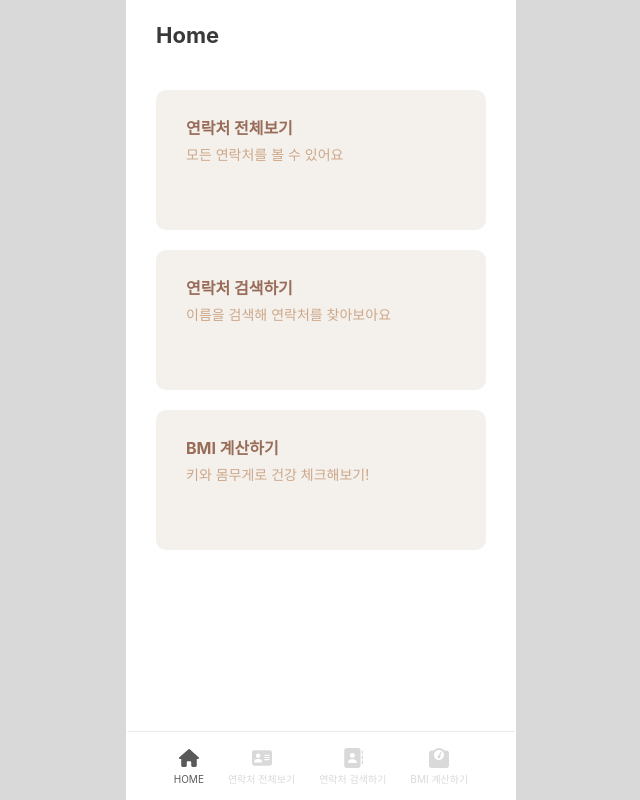
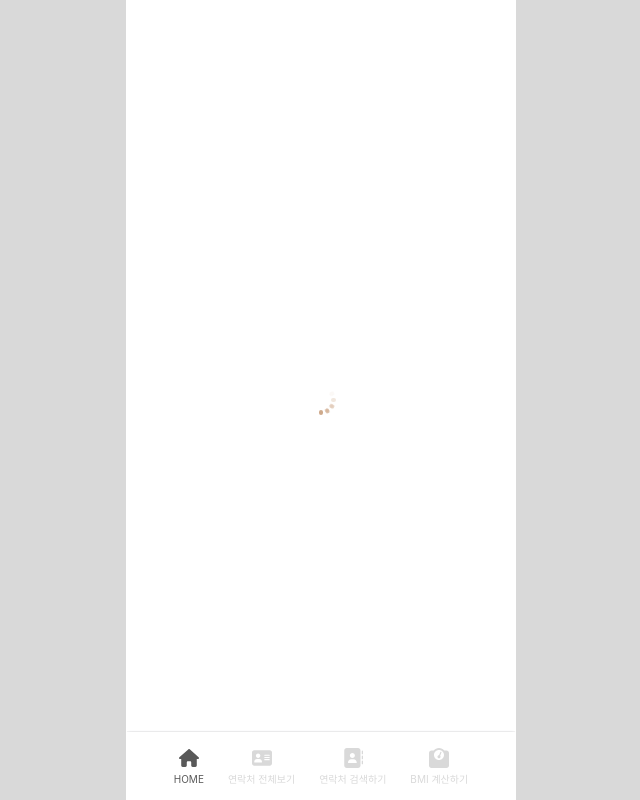
Before and after one commit to zellytozelly/next-tel-bmi-list, a Next.js app: page / in a window 1280 px wide. Shown: the whole page, without its empty margins (319-959 px from the left). Built offline with nearby package versions, Linux system fonts and the light colour scheme; a web font is replaced by a local one.

Commit message:
Feat: Add loading spinner

```diff
--- /dev/null
+++ b/components/common/Spinner.tsx
@@ -0,0 +1,61 @@
+import { colors } from '@/styles/colors';
+import { css, keyframes } from '@emotion/react';
+import styled from '@emotion/styled';
+import { memo } from 'react';
+
+const SPINNER_COUNT = 12;
+
+const Spinner = () => {
+  return (
+    <SpinnerBox>
+      {Array.from({ length: SPINNER_COUNT }, (empty, i) => (
+        <Circle key={`circle_${i}`} index={i} />
+      ))}
+    </SpinnerBox>
+  );
+};
+
+const circleFadeDelayKeyframes = keyframes`
+  0% { opacity: 1; }
+  50%, 100% { opacity: 0; }
+`;
+
+const SpinnerBox = styled.div`
+  position: relative;
+  width: 30px;
+  height: 30px;
+`;
+
+interface CircleProps {
+  index: number;
+}
+
+const Circle = styled.span<CircleProps>`
+  position: absolute;
+  left: 0;
+  top: 0;
+  width: 100%;
+  height: 100%;
+
+  &:before {
+    content: '';
+    display: block;
+    margin: 0 auto;
+    width: 15%;
+    height: 15%;
+    background-color: ${colors.COFFEE_ORANGE};
+    border-radius: 100%;
+    animation: ${circleFadeDelayKeyframes} 1.2s infinite ease-in-out both;
+  }
+
+  ${({ index }) =>
+    index !== 0 &&
+    css`
+      transform: rotate(${30 * index}deg);
+      &:before {
+        animation-delay: ${((SPINNER_COUNT - index) / 10) * -1}s;
+      }
+    `}
+`;
+
+export default memo(Spinner);
--- a/pages/_app.tsx
+++ b/pages/_app.tsx
@@ -1,6 +1,7 @@
-import { useState } from 'react';
+import { useEffect, useState } from 'react';
 import type { AppProps } from 'next/app';
 import Head from 'next/head';
+import { Router } from 'next/router';
 import { DehydratedState, Hydrate, QueryClient, QueryClientProvider } from 'react-query';
 import { ReactQueryDevtools } from 'react-query/devtools';
 import styled from '@emotion/styled';
@@ -10,11 +11,33 @@ import '@/styles/reset.css';
 
 import { FNB } from '@/components/fnb';
 import { DEPLOY_URL } from '@/constant';
+import Spinner from '@/components/common/Spinner';
 
 const META_DATA = { title: '해피문데이', description: '해피문데이 : 연락처 목록 검색 & BMI 계산하기' };
 
 const MyApp = ({ Component, pageProps }: AppProps<{ dehydratedState: DehydratedState }>) => {
   const [queryClient] = useState(() => new QueryClient());
+  const [loading, setLoading] = useState(true);
+
+  useEffect(() => {
+    const start = () => {
+      console.log('start');
+      setLoading(true);
+    };
+    const end = () => {
+      console.log('finished');
+      setLoading(false);
+    };
+    Router.events.on('routeChangeStart', start);
+    Router.events.on('routeChangeComplete', end);
+    Router.events.on('routeChangeError', end);
+    return () => {
+      Router.events.off('routeChangeStart', start);
+      Router.events.off('routeChangeComplete', end);
+      Router.events.off('routeChangeError', end);
+    };
+  }, []);
+
   return (
     <>
       <Head>
@@ -35,7 +58,13 @@ const MyApp = ({ Component, pageProps }: AppProps<{ dehydratedState: DehydratedS
           <BackgroundBox>
             <AppContainerBox>
               <AppBox>
-                <Component {...pageProps} />
+                {loading ? (
+                  <SpinnerBox>
+                    <Spinner />
+                  </SpinnerBox>
+                ) : (
+                  <Component {...pageProps} />
+                )}
               </AppBox>
               <FNB />
             </AppContainerBox>
@@ -64,4 +93,11 @@ const AppBox = styled.div`
   padding: 0 30px;
 `;
 
+const SpinnerBox = styled.div`
+  position: fixed;
+  top: 50%;
+  left: 50%;
+  transform: translate(-50%, -50%);
+`;
+
 export default MyApp;
```
